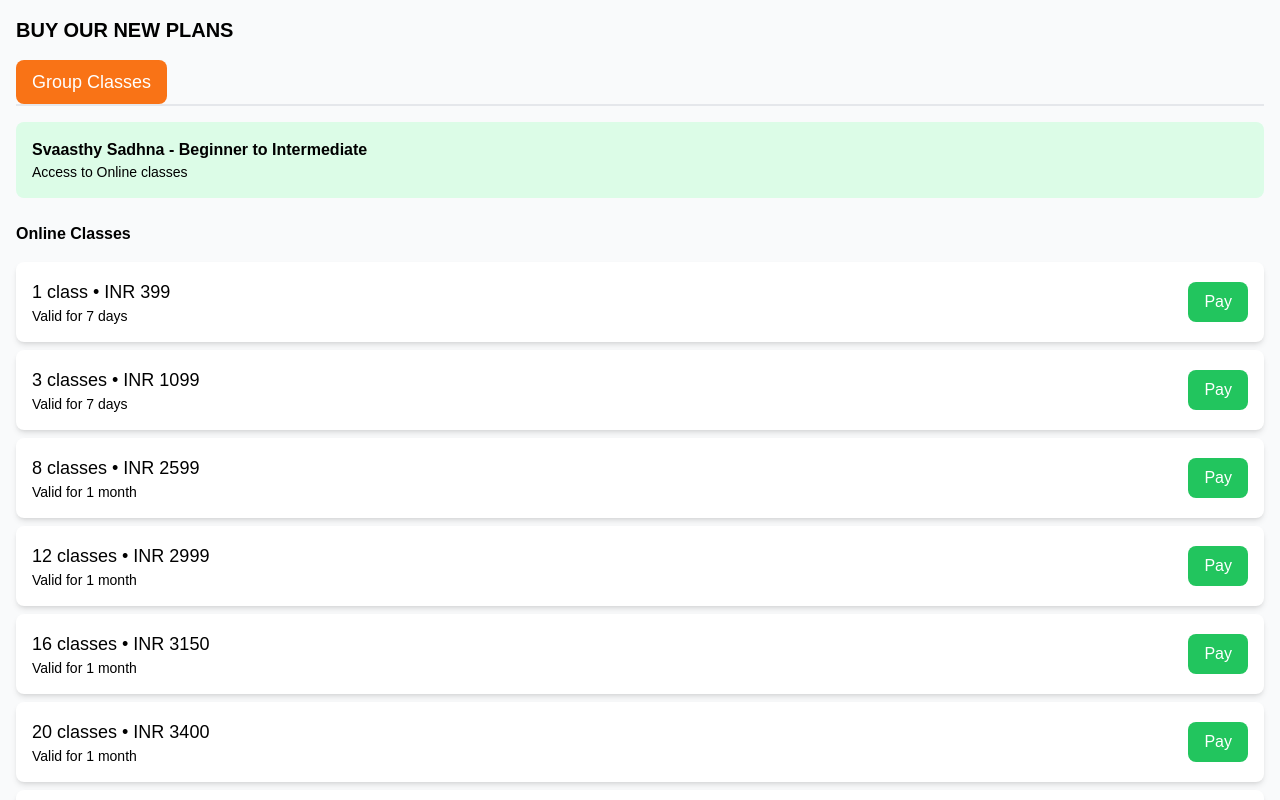
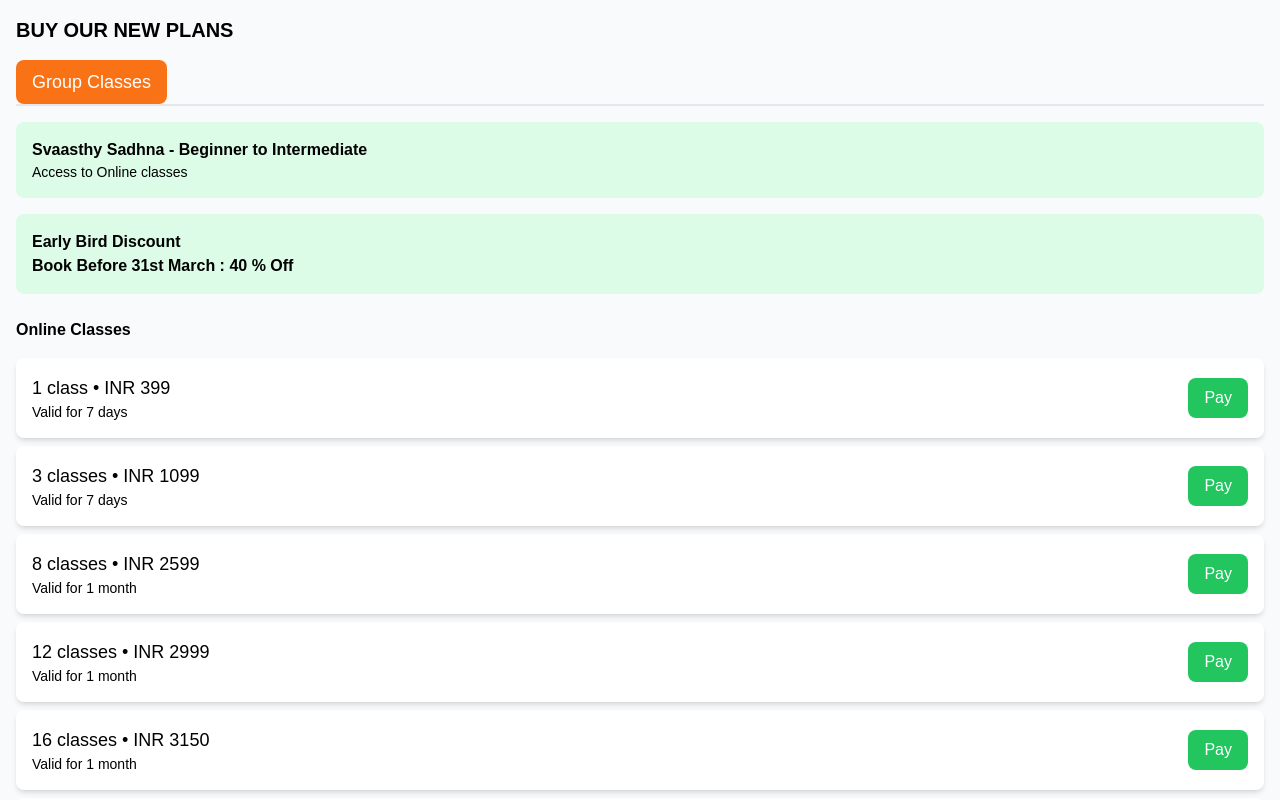
Before and after one commit to KetanVardekar/krup-yoga, a Next.js app: page / in a window 1280 px wide. Shown: the top 800 px of the page. Built offline with nearby package versions, Linux system fonts and the light colour scheme.

Commit message:
first commit

```diff
--- a/src/app/components/PricingCard.js
+++ b/src/app/components/PricingCard.js
@@ -59,6 +59,17 @@ export default function YogaPlans() {
           Access to Online classes
         </p>
       </div>
+
+      <div className="mt-4 bg-green-100 p-4 rounded-lg">
+        <h2 className="font-semibold text-black">
+          Early Bird Discount
+        </h2>
+
+        <h2 className="font-semibold text-black">
+        Book Before 31st March : 40 % Off
+        </h2>
+
+      </div>
       <h3 className="mt-6 font-semibold text-black">
         Online Classes
       </h3>
```
